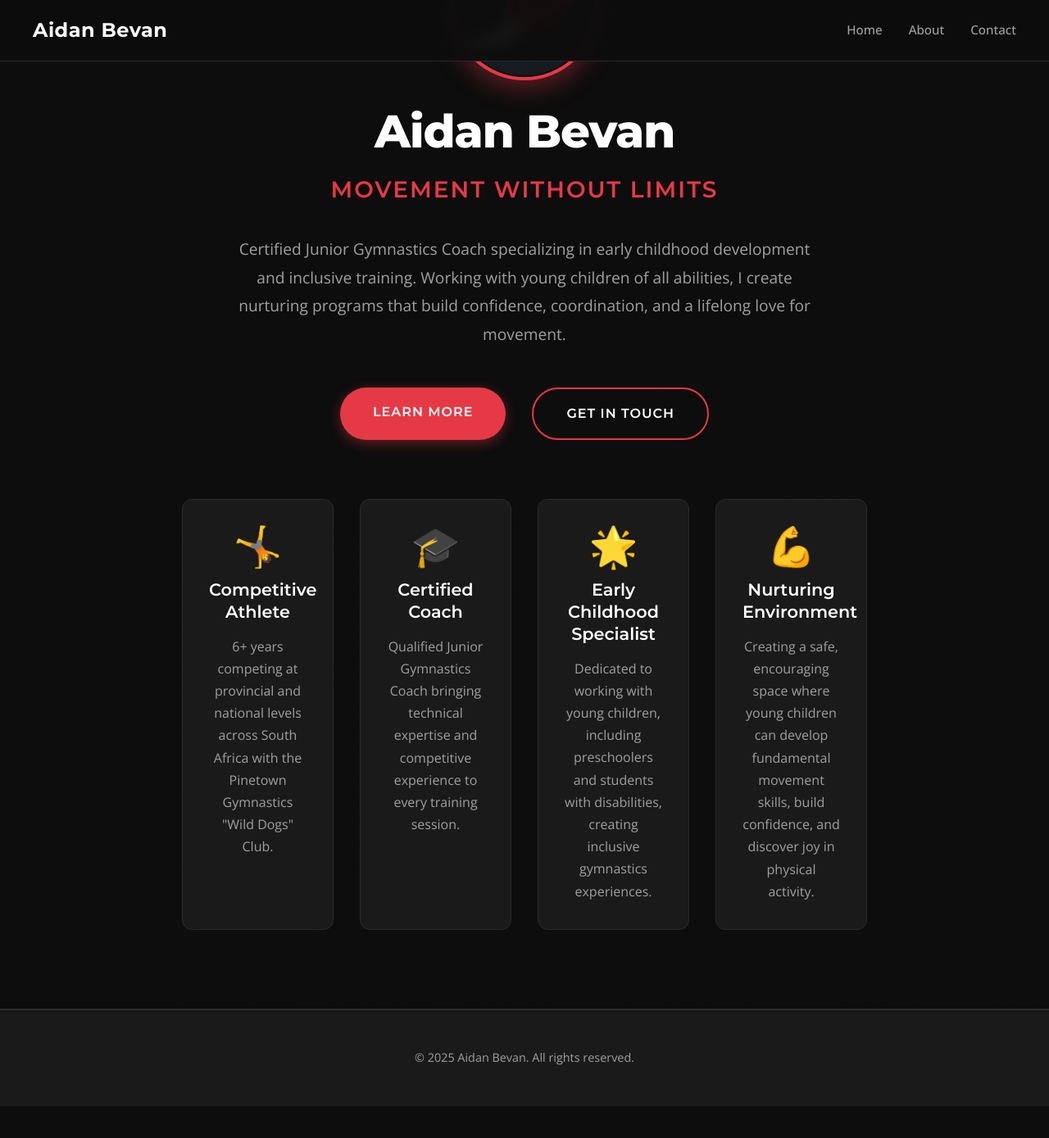
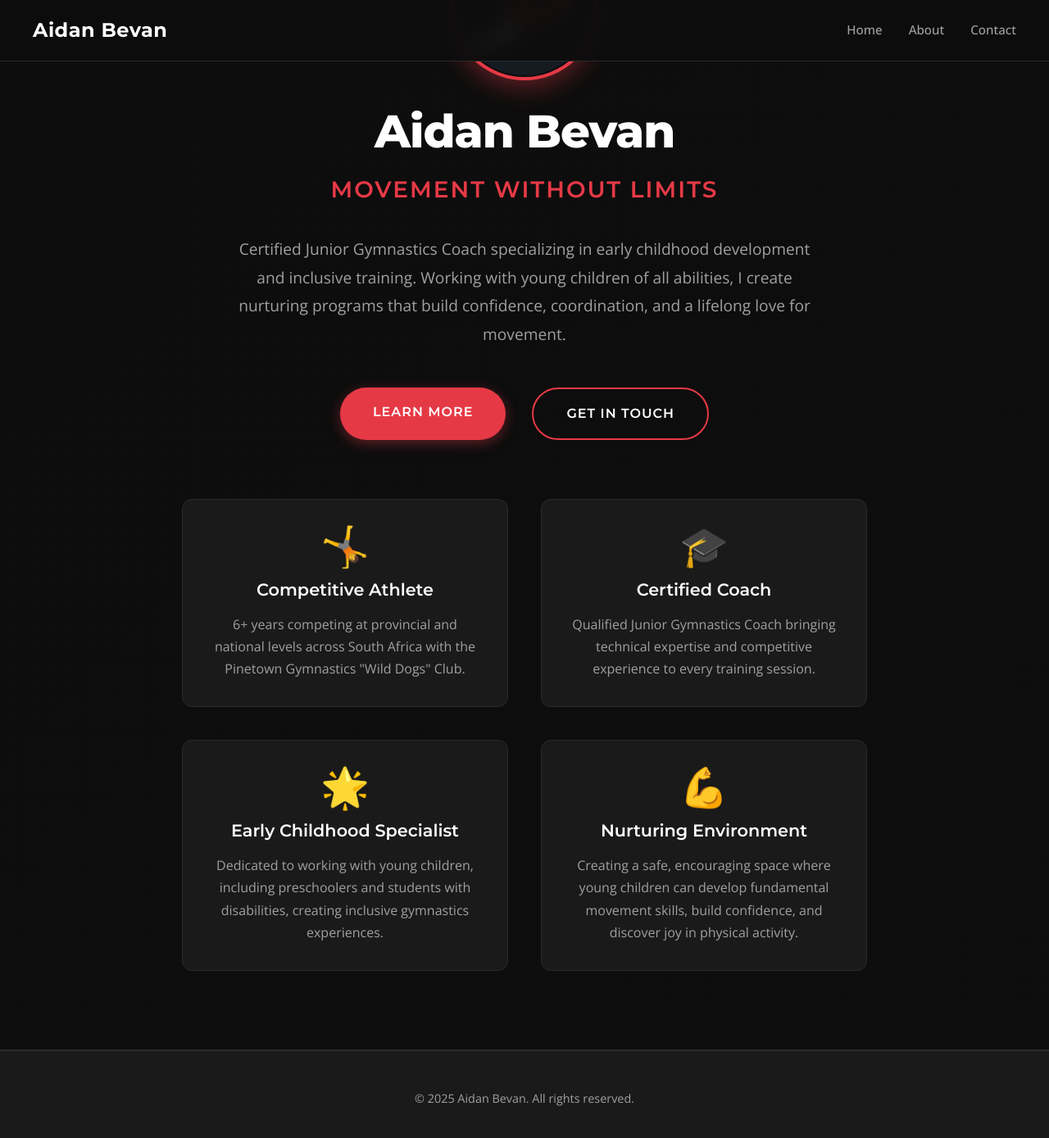
Before and after one commit to bluntspoon/aidanbevan.com, a Jekyll site: the page built from index.md, in a window 1280 px wide and 1400 px high, scrolled down 258 px. Shown: the top 1389 px of the window at 82% size. Built offline with Jekyll 4.4.1, drawn with Linux system fonts in a browser that asks for light colours; before the commit the page ends 1608 px from its top, so only the background shows below that.

Commit message:
Adjust home highlights layout for improved responsiveness and spacing

```diff
--- a/assets/css/main.scss
+++ b/assets/css/main.scss
@@ -226,7 +226,7 @@
 // HOME HIGHLIGHTS
 // =============================================================================
 .home-highlights {
-  max-width: 1200px;
+  max-width: 1400px;
   margin: 4rem auto 0;
   padding: 0 2rem;
 
@@ -236,7 +236,8 @@
   }
 
   .card-grid {
-    grid-template-columns: repeat(4, 1fr);
+    grid-template-columns: repeat(2, 1fr);
+    gap: 2.5rem;
 
     @media (max-width: 768px) {
       grid-template-columns: 1fr;
```
